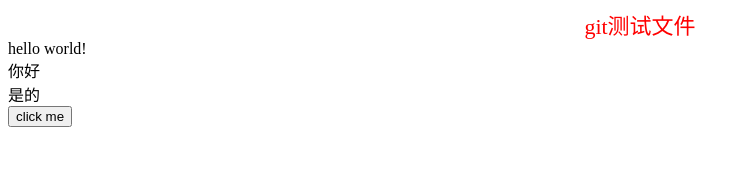
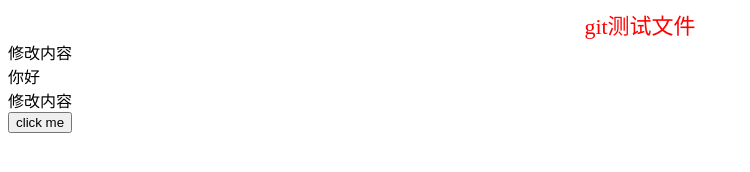
Before and after one commit to MrHexiufeng/test, a plain HTML site: page index.html in a window 1280 px wide. Shown: the whole page, without its empty margins (0-750 px from the left). Drawn offline with Linux system fonts and the light colour scheme.

Commit message:
Update index.html

```diff
--- a/index.html
+++ b/index.html
@@ -8,9 +8,9 @@
 <div style="text-align: center;color: red;font-size: 22px;">
     git测试文件
 </div>
-<div>hello world!</div>
+<div>修改内容</div>
 <div>你好</div>
-<div>是的</div>
+<div>修改内容</div>
 <button>click me</button>
 </body>
 </html>
```
